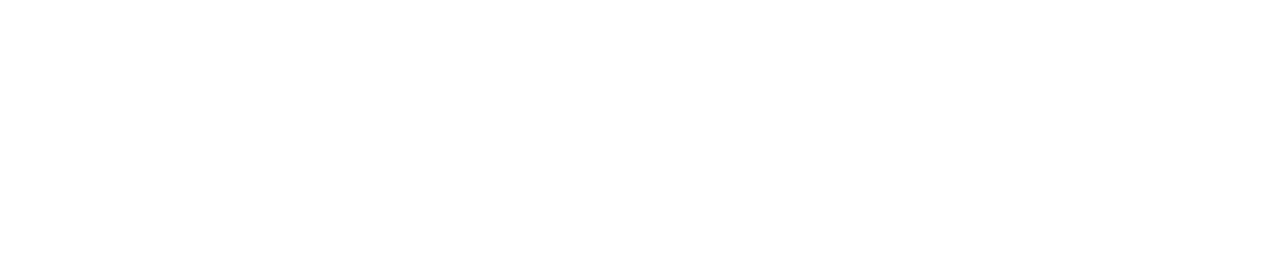
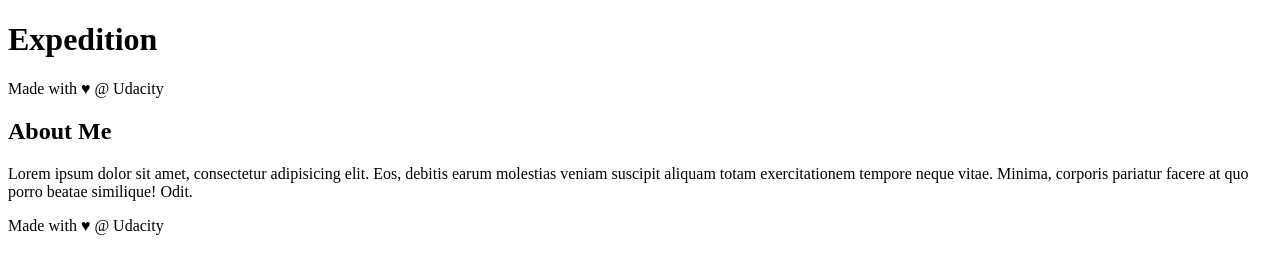
Before and after one commit to shathanaji/my-travel-plans, a plain HTML site: page index.html in a window 1280 px wide. Drawn offline with Linux system fonts and the light colour scheme.

Commit message:
adding new code

```diff
--- a/index.html
+++ b/index.html
@@ -9,6 +9,37 @@
 </head>
 <body>
 
+    <header>
+        <h1>Expedition</h1>
+    </header>
+
+    <div class="container">
+        <main>
+
+        </main>
+    </div>
+
+    <footer>
+        Made with ♥ @ Udacity
+    </footer>
     <script src="js/app.js"></script>
 </body>
 </html>
+
+<div class="container">
+    <main>
+
+    </main>
+</div>
+
+<!-- start of new content -->
+<aside>
+    <h2>About Me</h2>
+
+    <p>Lorem ipsum dolor sit amet, consectetur adipisicing elit. Eos, debitis earum molestias veniam suscipit aliquam totam exercitationem tempore neque vitae. Minima, corporis pariatur facere at quo porro beatae similique! Odit.</p>
+</aside>
+<!-- end of new content -->
+
+<footer>
+    Made with ♥ @ Udacity
+</footer>
```
